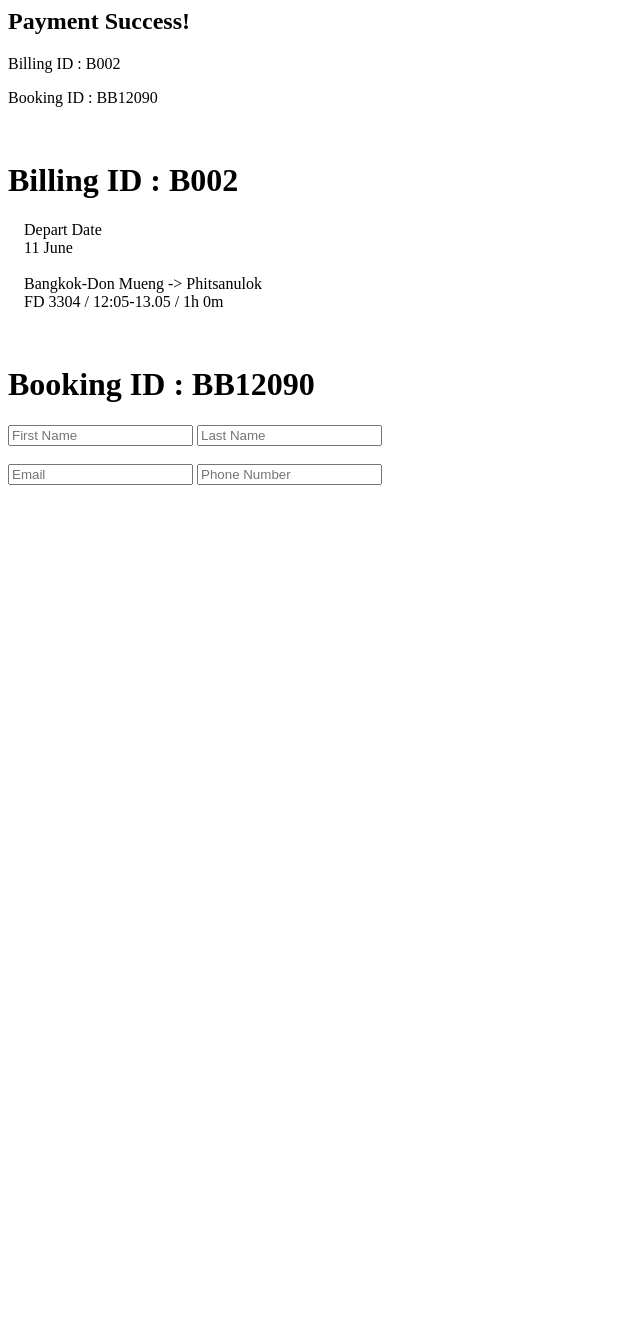
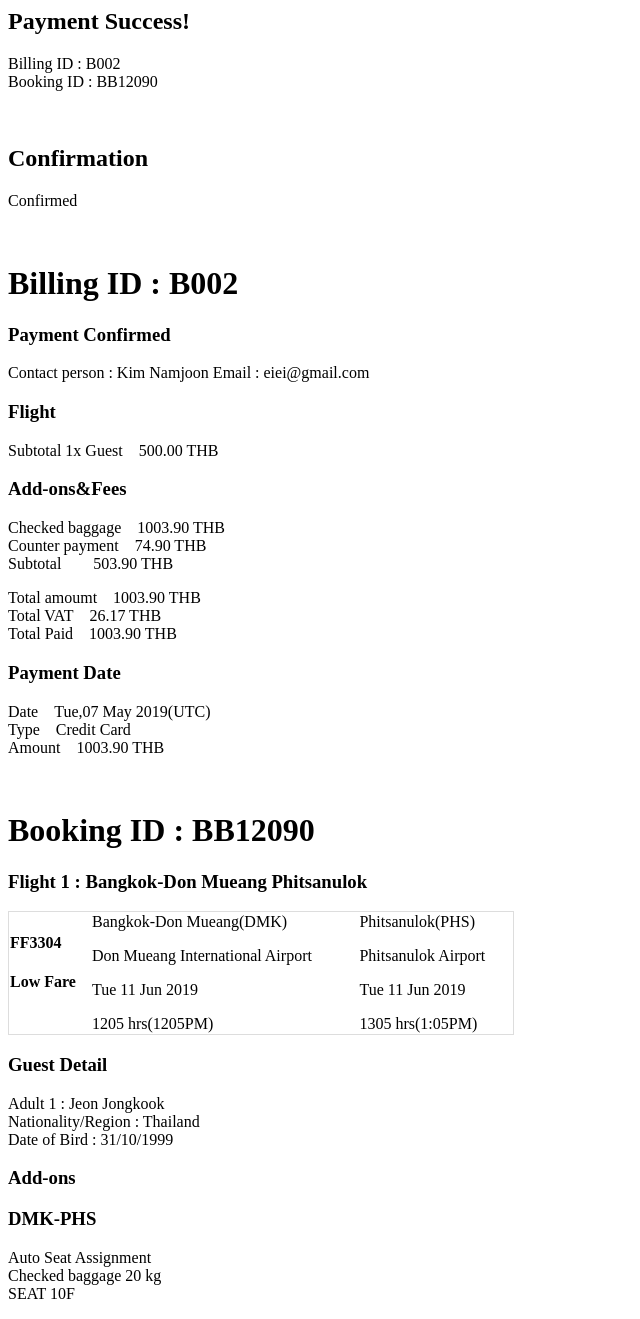
Before and after one commit to Kadphol/Airline, a PHP site: page /ConfirmBooking.php in a window 1280 px wide. Shown: the whole page, without its empty margins (0-640 px from the left). Before the commit the page ends 800 px from the top, so only its background shows below. Run offline with PHP 8.4, Linux system fonts and the light colour scheme.

Commit message:
ComfirmBooking Edit

```diff
--- a/ConfirmBooking.php
+++ b/ConfirmBooking.php
@@ -1,25 +1,88 @@
 <html>
+
+<head>
+    <style>
+        #myTable {
+            border-collapse:collapse;
+            width: 40%;
+            border: 1px solid #ddd;
+        }
+    </style>
+</head>
 
 <body>
     <h2>Payment Success!</h2>
-    <p>Billing ID : B002</p>
-    <p>Booking ID : BB12090</p>
-    <br>
-    <h1>Billing ID : B002</h1>
-    <p>
-        &emsp;Depart Date<br>
-        &emsp;11 June<br><br>
-        &emsp;Bangkok-Don Mueng -> Phitsanulok<br>
-        &emsp;FD 3304 / 12:05-13.05 / 1h 0m
+    <p>Billing ID : B002<br>
+        Booking ID : BB12090
     </p>
     <br>
+
+    <h2>Confirmation</h2>
+    <p>Confirmed</p>
+    <br>
+
+    <h1>Billing ID : B002</h1>
+    <h3>Payment Confirmed</h3>
+    <p>
+        Contact person : Kim Namjoon
+        Email : eiei@gmail.com
+    </p>
+    <h3>Flight</h3>
+    <p>Subtotal 1x Guest&emsp;500.00 THB</p>
+    <h3>Add-ons&Fees</h3>
+    <p>
+        Checked baggage&emsp;1003.90 THB<br>
+        Counter payment&emsp;74.90 THB<br>
+        Subtotal&emsp;&emsp;503.90 THB<br>
+    </p>
+    <p>
+        Total amoumt&emsp;1003.90 THB<br>
+        Total VAT&emsp;26.17 THB<br>
+        Total Paid&emsp;1003.90 THB<br>
+    </p>
+    <h3>Payment Date</h3>
+    <p>
+        Date&emsp;Tue,07 May 2019(UTC)<br>
+        Type&emsp;Credit Card<br>
+        Amount&emsp;1003.90 THB<br>
+    </p>
+    <br>
+
     <h1>Booking ID : BB12090</h1>
-    <form>
-        <input type="text" name="FirstName" placeholder="First Name">
-        <input type="text" name="LastName" placeholder="Last Name"><br><br>
-        <input type="email" name="Email" placeholder="Email">
-        <input type="tel" name="PhoneNumber" placeholder="Phone Number">
-    </form>
+    <h3>Flight 1 : Bangkok-Don Mueang Phitsanulok</h3>
+    <table id="myTable">
+        <tr>
+            <td>
+                <h4>FF3304</h4>
+                <h4>Low Fare</h4>
+            </td>
+            <td>
+                <p>Bangkok-Don Mueang(DMK)</p>
+                <p>Don Mueang International Airport</p>
+                <p>Tue 11 Jun 2019</p>
+                <p>1205 hrs(1205PM)</p>
+            </td>
+            <td>
+                <p>Phitsanulok(PHS)</p>
+                <p>Phitsanulok Airport</p>
+                <p>Tue 11 Jun 2019</p>
+                <p>1305 hrs(1:05PM)</p>
+            </td>
+        </tr>
+    </table>
+    <h3>Guest Detail</h3>
+    <p>
+        Adult 1 : Jeon Jongkook<br>
+        Nationality/Region : Thailand<br>
+        Date of Bird : 31/10/1999<br>
+    </p>
+    <h3>Add-ons</h3>
+    <h3>DMK-PHS</h3>
+    <p>
+        Auto Seat Assignment<br>
+        Checked baggage 20 kg<br>
+        SEAT 10F
+    </p>
 </body>
 
 </html>
```
